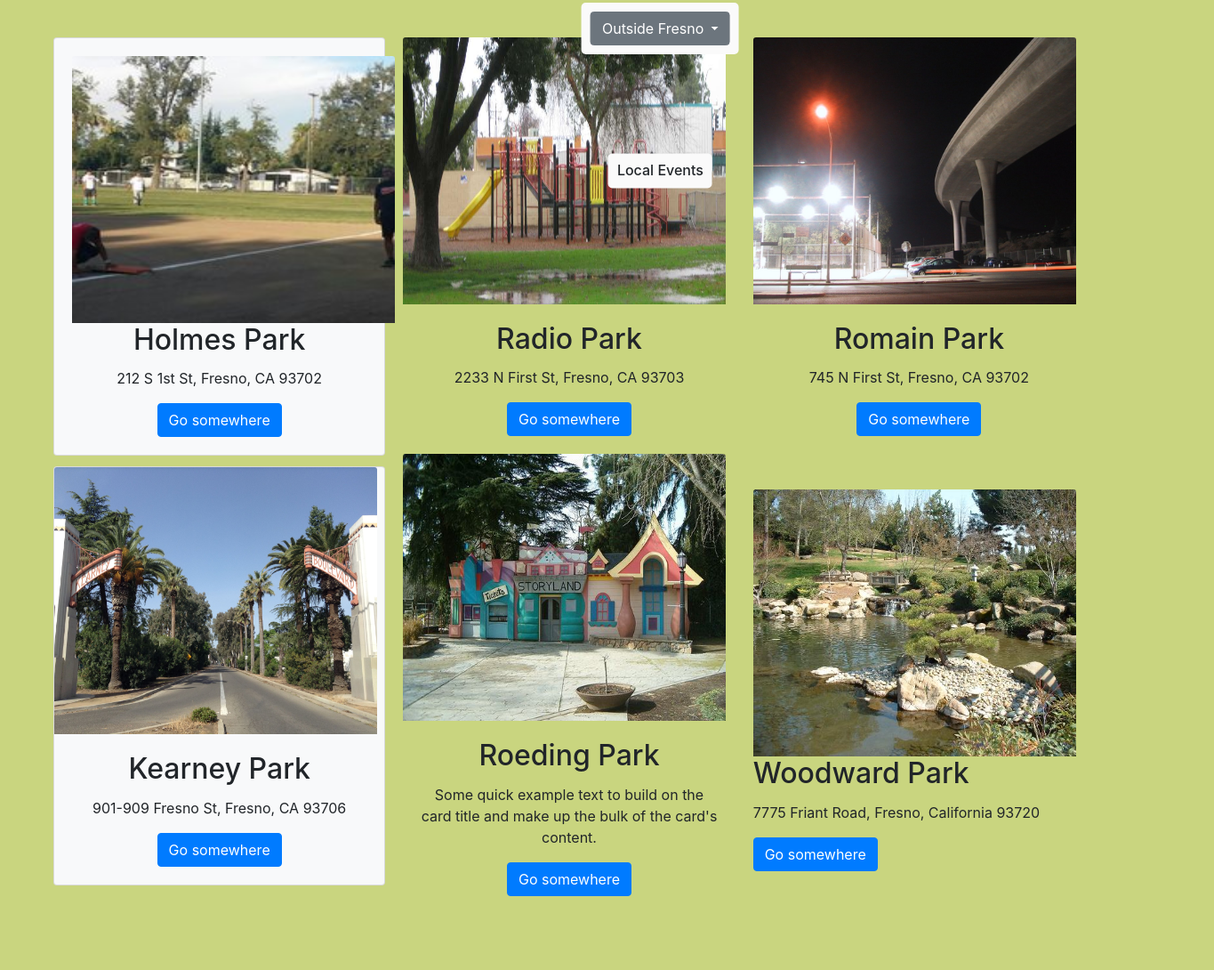
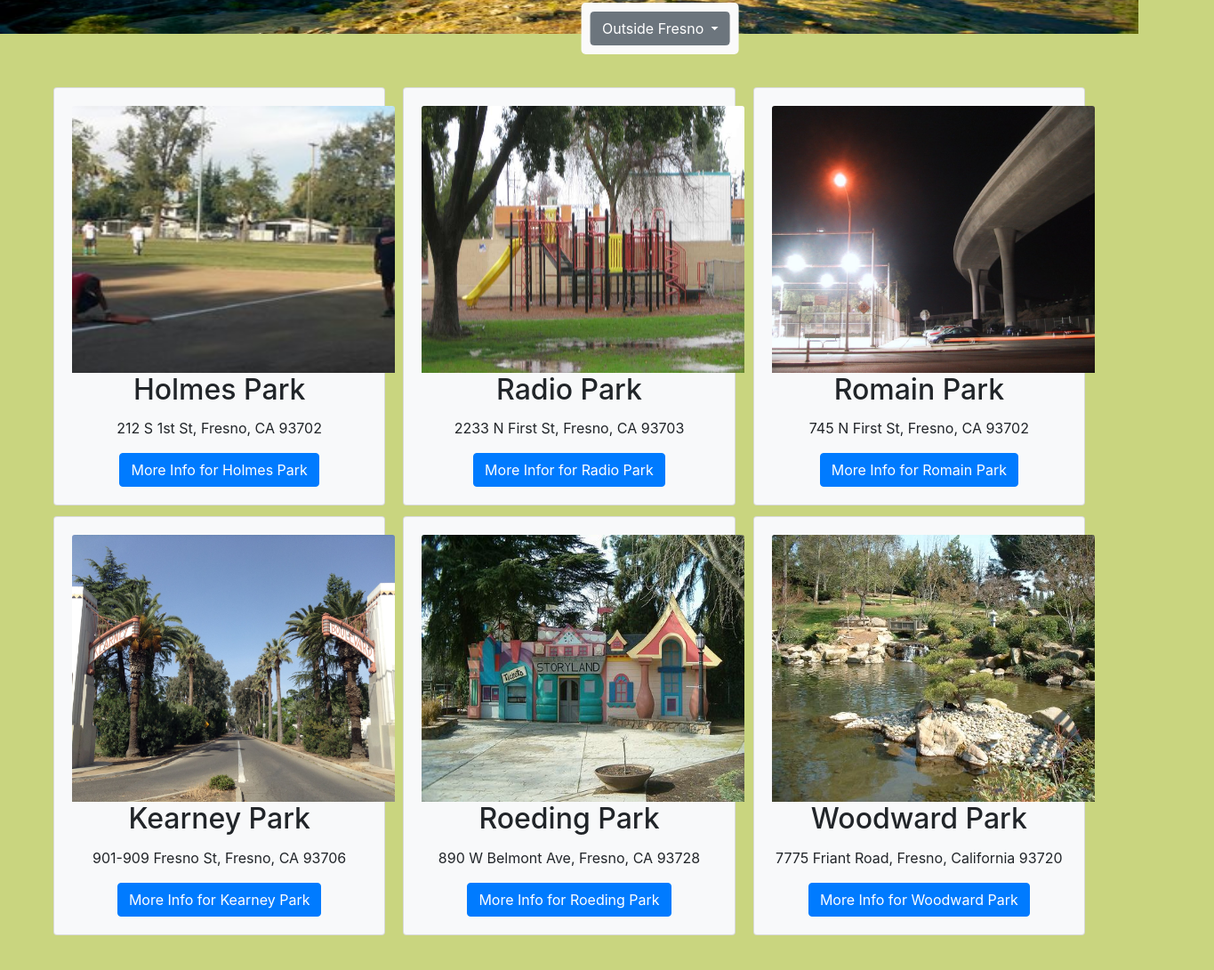
Before and after one commit to efielding/Outside-Fresno, a plain HTML site: page parks.html in a window 1280 px wide. Shown: the part 368-1458 px from the top of the page at 89% size, 1365 px wide, since content can reach past the window. Drawn offline with nearby package versions, Linux system fonts and the light colour scheme.

Commit message:
working on styles

```diff
--- a/css/parks.css
+++ b/css/parks.css
@@ -1,3 +1,106 @@
-body{
+*{
+	margin: 0;
+	padding: 0;
+}
+
+
+body {
     background-color: #C9D57F;
+    width: 100vw;
+	height: 100vh;
 }
+
+
+.container {
+	position: relative;
+	width: 100%;
+	padding: 0px;
+	margin-right: 0;
+	margin-left: 0;
+}
+
+
+.valley {
+	width: 100vw;
+	height: 350px;
+}
+
+
+.dropdown {
+	position: absolute;
+	top: 50%;
+	left: 58%;
+	transform: translate(-50%, -50%);
+	-ms-transform: translate(-50%, -50%);
+	background-color: #fafafa;
+	color: #fafafa;
+	font-size: 16px;
+	padding: 10px;
+	border: none;
+	cursor: pointer;
+	border-radius: 5px;
+}
+
+
+.inner {
+	position: absolute;
+	top: 70%;
+	left: 58%;
+	transform: translate(-50%, -50%);
+	-ms-transform: translate(-50%, -50%);
+	background-color: #fafafa;
+	font-size: 16px;
+	padding: 10px;
+	border: none;
+	cursor: pointer;
+	border-radius: 5px;
+}
+
+
+.card-columns {
+	margin: 60px;
+}
+
+
+.card-img-top {
+	height: 300px;
+	width: 363px;
+	margin: auto;
+}
+
+
+.card-title {
+	height: 80px;
+	padding-top: 10px;
+}
+
+
+.desc {
+	height: 75px;
+}
+
+
+ /* mobile */
+ @media screen and (max-width: 700px) {
+	.card-columns {
+	   column-count: 2;
+	}
+ }
+ @media screen and (min-width: 701px) {
+
+	.body {
+		width: 161vw;
+	}
+
+	.column {
+		width: 100%;
+	}
+
+	.card-columns {
+	   column-count: 3;
+	}
+
+	.valley{
+		width: 100%;
+	}
+  }
--- a/parks.html
+++ b/parks.html
@@ -11,11 +11,12 @@
 
     <body>
         <header class="column">
-            <div class="container">
+            <div class="header">
+                <h1 class>Parks</h1>
                 <img  class="valley" src="img/valley.jpg" alt="pictue of the central valley">
                 <div class="dropdown">
                 <a class="btn btn-secondary dropdown-toggle" href="#" role="button" id="dropdownMenuLink" data-toggle="dropdown" aria-haspopup="true" aria-expanded="false">
-                            Outside Fresno
+                Outside Fresno
                 </a>
 
                 <div class="dropdown-menu" aria-labelledby="dropdownMenuLink">
@@ -37,45 +38,53 @@
             <img src="parksimg/5622077_GxKMe-Q1ZRLLFuGXWwujaaLu-T2OBtdpW_7Pra9Typs.jpg" class="card-img-top" alt="holmes-park">
                 <h2 class="card-title">Holmes Park</h2>
                 <p class="card-text">212 S 1st St, Fresno, CA 93702</p>
-                <a href="#" class="btn btn-primary">Go somewhere</a>
+                <a href="https://www.yelp.com/biz/holmes-playground-fresno" class="btn btn-primary">More Info for Holmes Park</a>
             </div>
             </div>
 
             <div class="card bg-light">
+            <div class="card-body text-center">
             <img src="parksimg/010bdae74e037e6dd7d8f62329e77cb5.jpg" class="card-img-top" alt="kearney-park">
-            <div class="card-body text-center">
                 <h2 class="card-title">Kearney Park</h2>
                 <p class="card-text">901-909 Fresno St, Fresno, CA 93706</p>
-                <a href="#" class="btn btn-primary">Go somewhere</a>
+                <a href="https://www.yelp.com/biz/kearney-park-fresno" class="btn btn-primary">More Info for Kearney Park</a>
             </div>
             </div>
 
+            <div class="card bg-light">
+            <div class="card-body text-center">
             <img src="parksimg/poi_gallery_image-image-ac5a386e-29fc-4fe5-993f-5bc64d9c9d20.jpg" class="card-img-top" alt="radio-park">
-            <div class="card-body text-center">
                 <h2 class="card-title">Radio Park</h2>
                 <p class="card-text">2233 N First St, Fresno, CA 93703</p>
-                <a href="#" class="btn btn-primary">Go somewhere</a>
+                <a href="#" class="btn btn-primary">More Infor for Radio Park</a>
+            </div>
             </div>
 
+            <div class="card bg-light">
+            <div class="card-body text-center">
             <img src="parksimg/b0da9c2c4d67f0065af1cc920263fbd2.jpg" class="card-img-top" alt="roeding-park">
-            <div class="card-body text-center">
                 <h2 class="card-title">Roeding Park</h2>
-                <p class="card-text">Some quick example text to build on the card title and make up the bulk of the card's content.</p>
-                <a href="#" class="btn btn-primary">Go somewhere</a>
+                <p class="card-text">890 W Belmont Ave, Fresno, CA 93728</p>
+                <a href="https://www.yelp.com/biz/roeding-park-fresno" class="btn btn-primary">More Info for Roeding Park</a>
+            </div>
             </div>
 
+            <div class="card bg-light">
+            <div class="card-body text-center">
             <img src="parksimg/cfiles7824.jpg" class="card-img-top" alt="romain-park">
-            <div class="card-body text-center">
                 <h2 class="card-title">Romain Park</h2>
                 <p class="card-text">745 N First St, Fresno, CA 93702</p>
-                <a href="#" class="btn btn-primary">Go somewhere</a>
+                <a href="https://www.yelp.com/biz/romain-playground-fresno" class="btn btn-primary">More Info for Romain Park</a>
+            </div>
             </div>
 
-            <div class="card-body text-center"></div>
+            <div class="card bg-light">
+            <div class="card-body text-center">
             <img src="parksimg/woodward-regional-park.jpg" class="card-img-top" alt="woodward-park">
                 <h2 class="card-title">Woodward Park</h2>
                 <p class="card-text">7775 Friant Road, Fresno, California 93720</p>
-                <a href="#" class="btn btn-primary">Go somewhere</a>
+                <a href="https://www.yelp.com/biz/woodward-park-fresno" class="btn btn-primary">More Info for Woodward Park</a>
+            </div>
             </div>
         </div>
 
@@ -83,8 +92,8 @@
 
 
         <script src="https://code.jquery.com/jquery-3.3.1.slim.min.js" integrity="sha384-q8i/X+965DzO0rT7abK41JStQIAqVgRVzpbzo5smXKp4YfRvH+8abtTE1Pi6jizo" crossorigin="anonymous"></script>
-<script src="https://cdnjs.cloudflare.com/ajax/libs/popper.js/1.14.7/umd/popper.min.js" integrity="sha384-UO2eT0CpHqdSJQ6hJty5KVphtPhzWj9WO1clHTMGa3JDZwrnQq4sF86dIHNDz0W1" crossorigin="anonymous"></script>
-<script src="https://stackpath.bootstrapcdn.com/bootstrap/4.3.1/js/bootstrap.min.js" integrity="sha384-JjSmVgyd0p3pXB1rRibZUAYoIIy6OrQ6VrjIEaFf/nJGzIxFDsf4x0xIM+B07jRM" crossorigin="anonymous"></script>
+        <script src="https://cdnjs.cloudflare.com/ajax/libs/popper.js/1.14.7/umd/popper.min.js" integrity="sha384-UO2eT0CpHqdSJQ6hJty5KVphtPhzWj9WO1clHTMGa3JDZwrnQq4sF86dIHNDz0W1" crossorigin="anonymous"></script>
+        <script src="https://stackpath.bootstrapcdn.com/bootstrap/4.3.1/js/bootstrap.min.js" integrity="sha384-JjSmVgyd0p3pXB1rRibZUAYoIIy6OrQ6VrjIEaFf/nJGzIxFDsf4x0xIM+B07jRM" crossorigin="anonymous"></script>
 
 
     </body>
```
